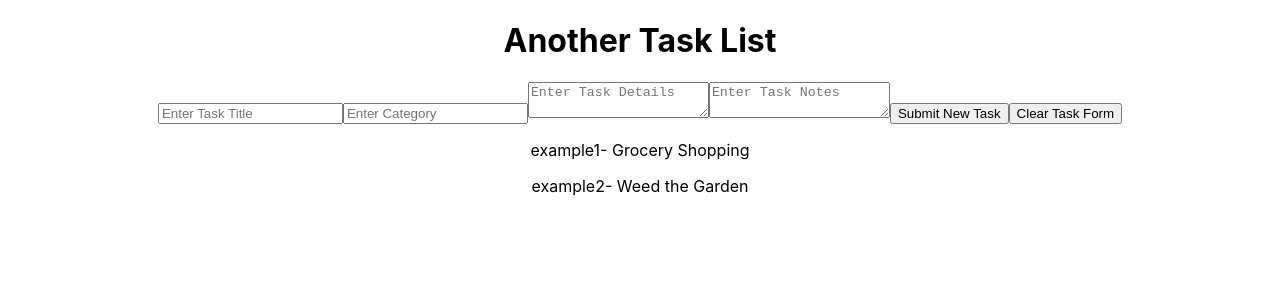
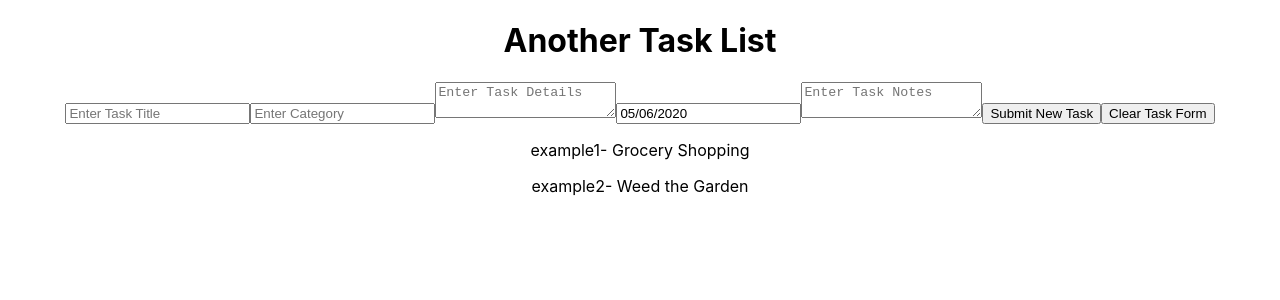
Before and after one commit to lolakoala/AnotherTaskList, a React (Create React App) app: page / in a window 1280 px wide. Shown: the top 300 px of the page. Built offline with nearby package versions, Linux system fonts and the light colour scheme.

Commit message:
adds react-datepicker

```diff
--- a/package.json
+++ b/package.json
@@ -8,6 +8,7 @@
     "@testing-library/react": "^9.3.2",
     "@testing-library/user-event": "^7.1.2",
     "react": "^16.13.1",
+    "react-datepicker": "^2.15.0",
     "react-dom": "^16.13.1",
     "react-redux": "^7.1.3",
     "react-scripts": "3.4.1"
--- a/src/features/form/Form.js
+++ b/src/features/form/Form.js
@@ -1,5 +1,7 @@
 import React, { useState } from 'react'
-import { addTask, addTaskAsync } from '../tasks/tasksSlice'
+import DatePicker from "react-datepicker"
+import "react-datepicker/dist/react-datepicker.css"
+import { addTask } from '../tasks/tasksSlice'
 import { useDispatch } from 'react-redux'
 
 const Form = () => {
@@ -8,9 +10,9 @@ const Form = () => {
     const [details, setDetails] = useState('')
     const [notes, setNotes] = useState('')
     const [category, setCategory] = useState('')
-    const [dueDate, setDuedate] = useState(null)
+    const [dueDate, setDueDate] = useState(new Date())
 
-    return (<form>
+    return (<div>
         <input
             type="text"
             value={title}
@@ -25,6 +27,7 @@ const Form = () => {
             value={category}
             onChange={event => setCategory(event.target.value)}
             placeholder="Enter Category"
+            // conditional require
         />
         <textarea
             type="text"
@@ -32,7 +35,11 @@ const Form = () => {
             onChange={event => setDetails(event.target.value)}
             placeholder="Enter Task Details"
         />
-        {/* date due- date picker */}
+        {/* needs label */}
+        <DatePicker
+            selected={dueDate}
+            onChange={date => setDueDate(date)}
+        />
         <textarea
             type="text"
             value={notes}
@@ -40,21 +47,23 @@ const Form = () => {
             placeholder="Enter Task Notes"
         />
         <button
-            onClick={() => dispatch(addTask({
+            onClick={() => {
+                return dispatch(addTask({
                 title,
                 details,
                 category,
-                dueDate,
-            }))}>Submit New Task</button>
+                dueDate: dueDate.toISOString(),
+            }))
+            }}>Submit New Task</button>
         <button
             onClick={() => {
                 setTitle('')
                 setDetails('')
                 setNotes('')
                 setCategory('')
-                setDuedate(null)
+                setDueDate(new Date())
             }}>Clear Task Form</button>
-    </form>)
+    </div>)
 }
 
 export default Form
```
